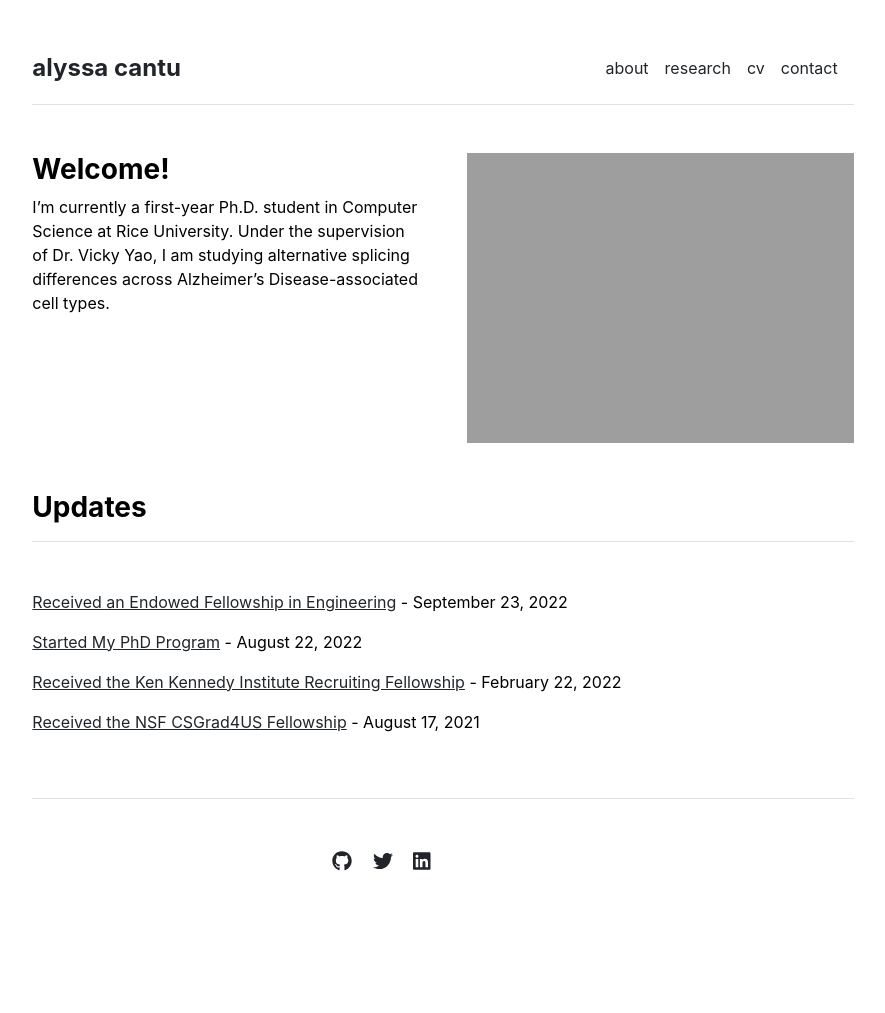
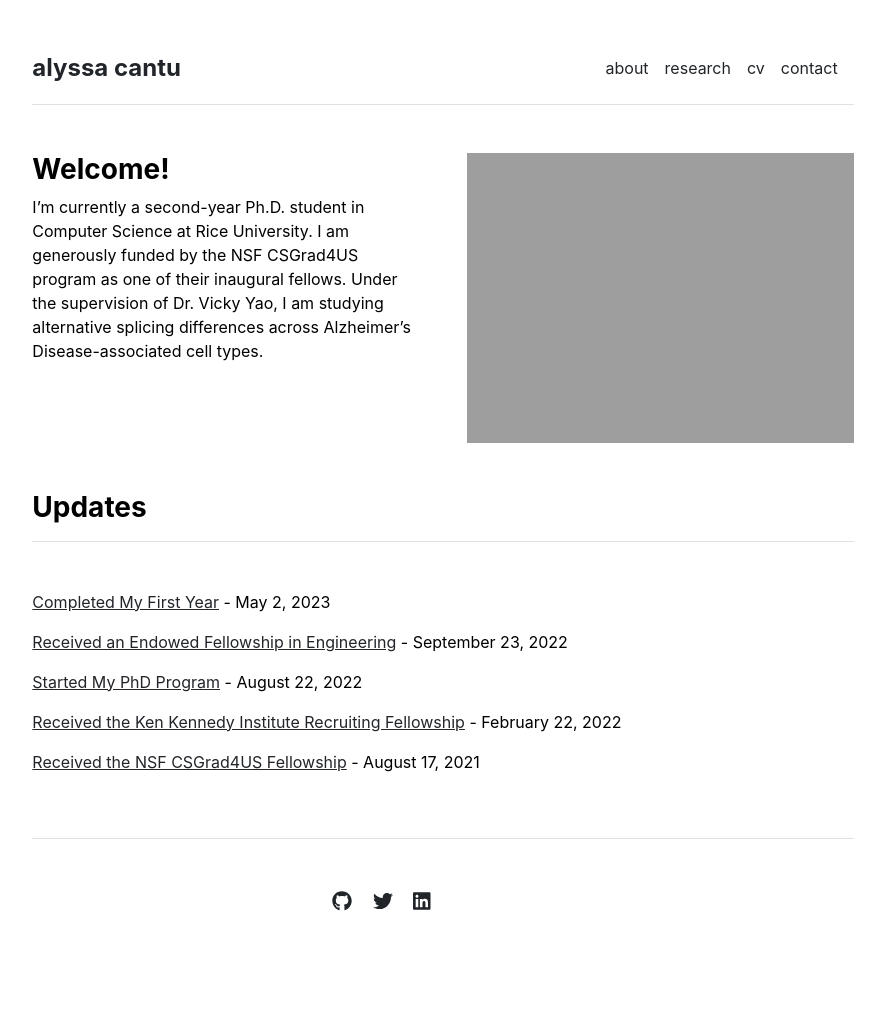
Before and after one commit to ancantu/ancantu.github.io, a Jekyll site: the page built from index.md, in a window 1280 px wide. Shown: the whole page, without its empty margins (197-1082 px from the left). Built offline with Jekyll 4.4.1, drawn with Linux system fonts in a browser that asks for light colours; before the commit the page ends 973 px from its top, so only the background shows below that.

Commit message:
add updates

```diff
--- a/_data/cv/graduate-coursework.yml
+++ b/_data/cv/graduate-coursework.yml
@@ -3,4 +3,7 @@
     Probabilistic Algorithms and Data Structures (Fall 2022),
     Bioinformatics: Sequence Analysis (Fall 2022),
     Analysis and Visualization of Biological Data (Spring 2023),
-    Graduate Seminar on Computational Biology (Spring 2023)
+    Graduate Seminar on Computational Biology (Spring 2023),
+    Genome-Scale Algorithms and Data Structures (Fall 2023),
+    Probability (Fall 2023),
+    Losing the Precious Few (Fall 2023)
--- a/_layouts/about.html
+++ b/_layouts/about.html
@@ -7,8 +7,10 @@ layout: default
 <div class="row g-5 mb-5">
   <div>
     <h3 class="fw-bold border-bottom pb-3 mb-5">About</h3>
-    <p class="fs-5 col-md-8">I graduated from Brown University with an A.B. in Computational Biology in 2018. Prior to beginning my Ph.D. program, I worked as a Computational Biologist at the Texas Advanced Computing Center.</p>
-    <p class="fs-5 col-md-8">Outside of academia, my hobbies include crocheting, painting, point-and-shoot film photography, and sewing. Currently, I am learning digital illustration, 3D modeling, and how to swim.</p>
+    <p class="col-md-8">I am a proud native of the Rio Grande Valley region of South Texas, a region spanning the border of Texas and Mexico.</p>
+    <p class="col-md-8">I graduated from Brown University with an A.B. in Computational Biology in 2018. Prior to beginning my Ph.D. program, I worked as a Computational Biologist at the Texas Advanced Computing Center in Austin, Texas.</p>
+    <p class="col-md-8">I am currently a second year Computer Science PhD student at Rice University. My research interests broadly encompass Computational Biology and Bioinformatics. As an underrepresented minority navigating PWIs, I am passionate about increasing diversity in STEM.</p>
+    <p class="col-md-8">Outside of academia, my hobbies include crocheting, painting, point-and-shoot film photography, and sewing. Currently, I am learning digital illustration, 3D modeling, and how to swim. Feel free to check out my portfolio if you're interested in seeing what I've been up to.</p>
     {% for about in site.data.settings.about %}
       <p><a href="{{ site.github.url }}/about/{{ about.url}}">{{ about.name }}</a></p>
     {% endfor %}
--- a/index.md
+++ b/index.md
@@ -3,4 +3,4 @@ layout: home
 title: "Home"
 ---
 
-I'm currently a first-year Ph.D. student in Computer Science at Rice University. Under the supervision of Dr. Vicky Yao, I am studying alternative splicing differences across Alzheimer's Disease-associated cell types.
+I'm currently a second-year Ph.D. student in Computer Science at Rice University. I am generously funded by the NSF CSGrad4US program as one of their inaugural fellows. Under the supervision of Dr. Vicky Yao, I am studying alternative splicing differences across Alzheimer's Disease-associated cell types.
```
Also changed, not shown: _posts/2021-08-17-nsf-fellowship.md (+2 -0 lines), _posts/2023-05-02-year-end.md (added, +6 -0 lines), 2 other files.
